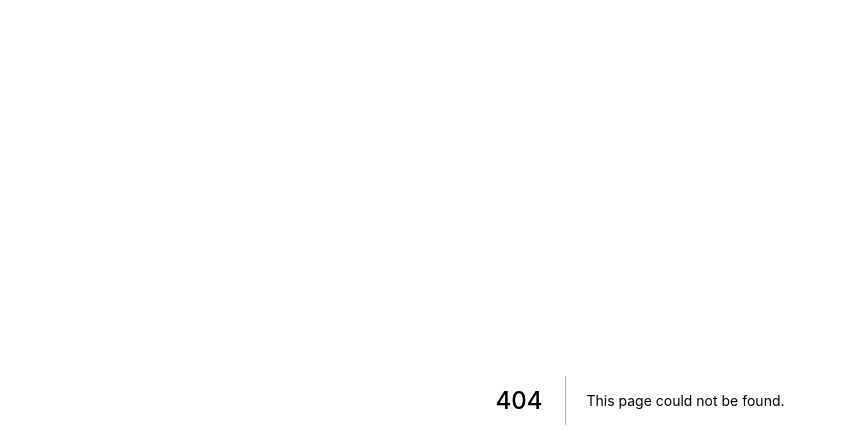
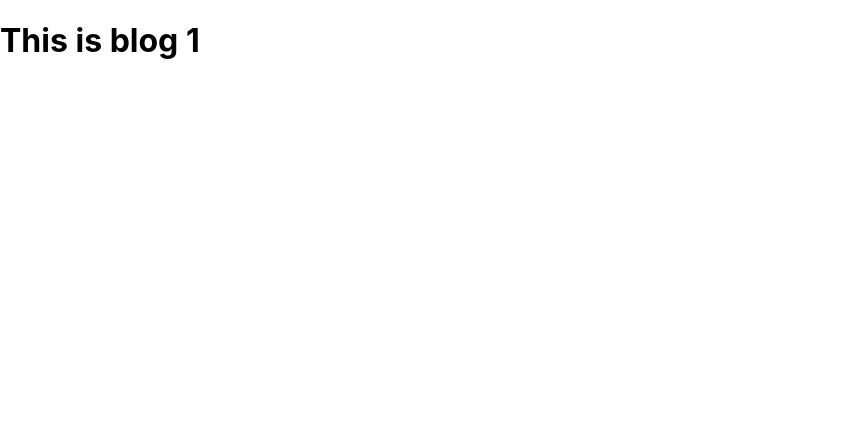
Before and after one commit to krish7x/nextjs-learning, a Next.js app: page /blog/1 in a window 1280 px wide. Before the commit this address had no page. Shown: the top 448 px of the page, without its empty margins (0-846 px from the left). Built offline with nearby package versions, Linux system fonts and the light colour scheme.

Commit message:
dynamic routing

```diff
--- /dev/null
+++ b/pages/blog/[blogId].js
@@ -0,0 +1,14 @@
+import React from "react";
+import { useRouter } from "next/router";
+
+const Blogs = () => {
+  const router = useRouter();
+  const blogId = router.query.blogId;
+  return (
+    <div>
+      <h1>This is blog {blogId} </h1>
+    </div>
+  );
+};
+
+export default Blogs;
```
Also changed, not shown: pages/blog/index.js (added, +11 -0 lines), pages/blog/others.js (added, +11 -0 lines).
